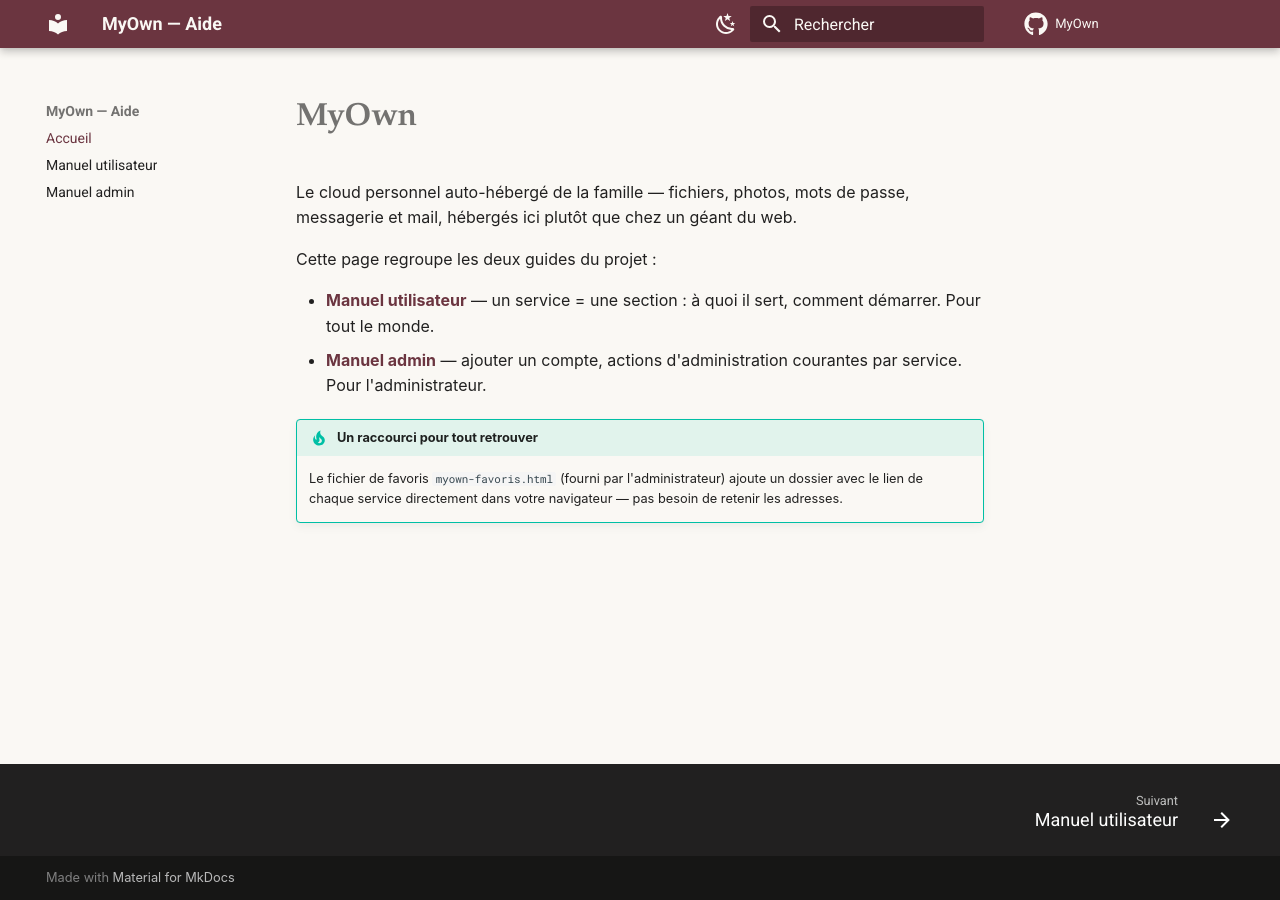
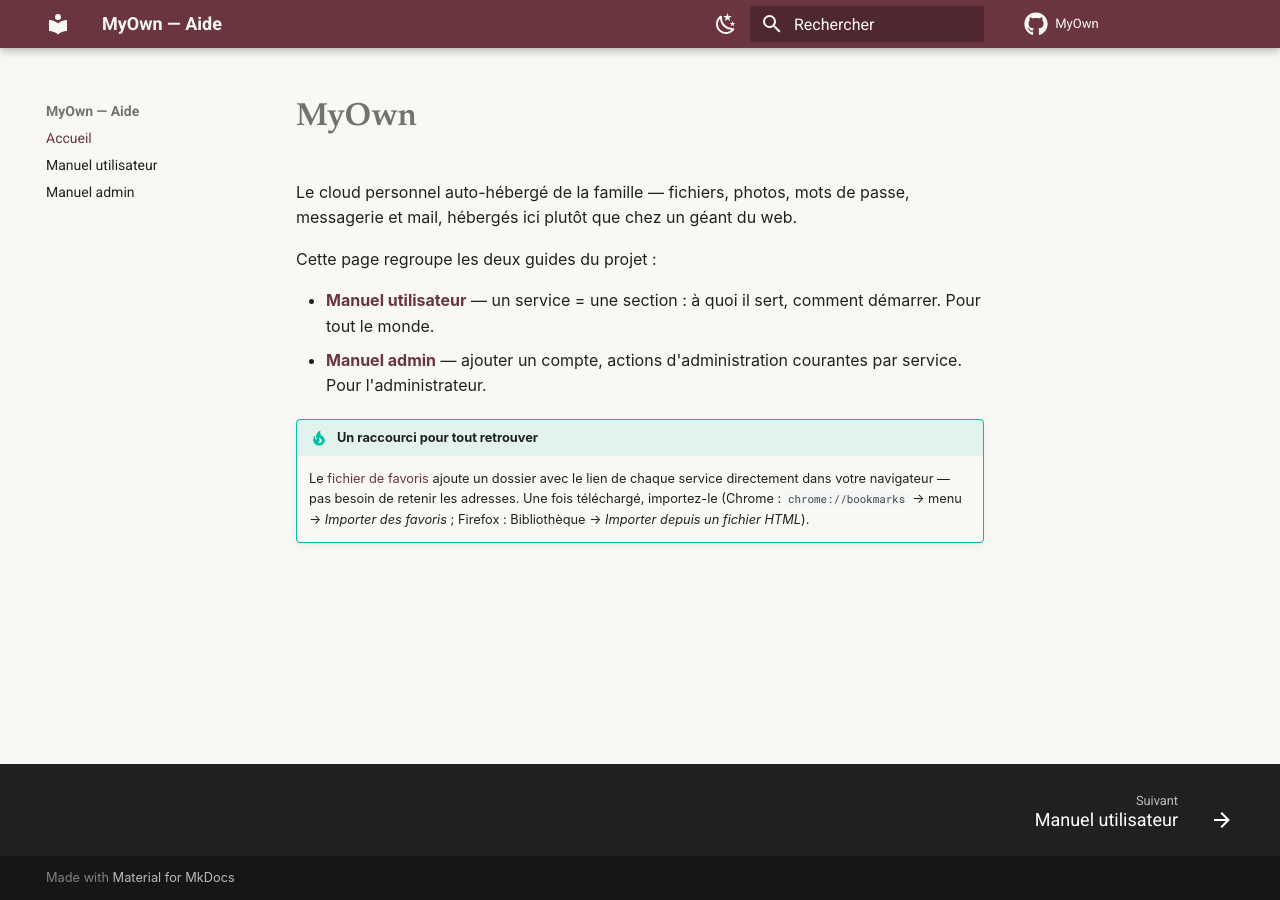
Before and after one commit to Pavliin/MyOwn, an MkDocs documentation site: the page built from docs/index.md, in a window 1280 px wide. Built offline with MkDocs 1.6.1 and Material for MkDocs 9.7.7, drawn with Linux system fonts in a browser that asks for light colours; comment, search, counter and statistics services are not loaded.

Commit message:
fix(docs): actually host the bookmarks file instead of linking to a page about it
manuel-admin.md's enrollment step and index.md's callout both linked
"fichier de favoris" to the aide.offsystem.fr homepage — which only
mentions the file exists, it never served it. Commit the generated
file into docs/downloads/ (MkDocs copies non-.md files verbatim) so
both links point at a real download, and family members can grab it
themselves from the site rather than always needing the admin to
email it. Nothing sensitive here: every URL in it is already public
on the manual page it's generated from.

```diff
--- a/docs/index.md
+++ b/docs/index.md
@@ -11,6 +11,8 @@
   d'administration courantes par service. Pour l'administrateur.
 
 !!! tip "Un raccourci pour tout retrouver"
-    Le fichier de favoris `myown-favoris.html` (fourni par l'administrateur)
-    ajoute un dossier avec le lien de chaque service directement dans votre
-    navigateur — pas besoin de retenir les adresses.
+    Le [fichier de favoris](downloads/myown-favoris.html) ajoute un dossier
+    avec le lien de chaque service directement dans votre navigateur — pas
+    besoin de retenir les adresses. Une fois téléchargé, importez-le
+    (Chrome : `chrome://bookmarks` → menu → *Importer des favoris* ;
+    Firefox : Bibliothèque → *Importer depuis un fichier HTML*).
```
Also changed, not shown: docs/downloads/myown-favoris.html (added, +21 -0 lines), docs/manuel-admin.md (+4 -2 lines).
